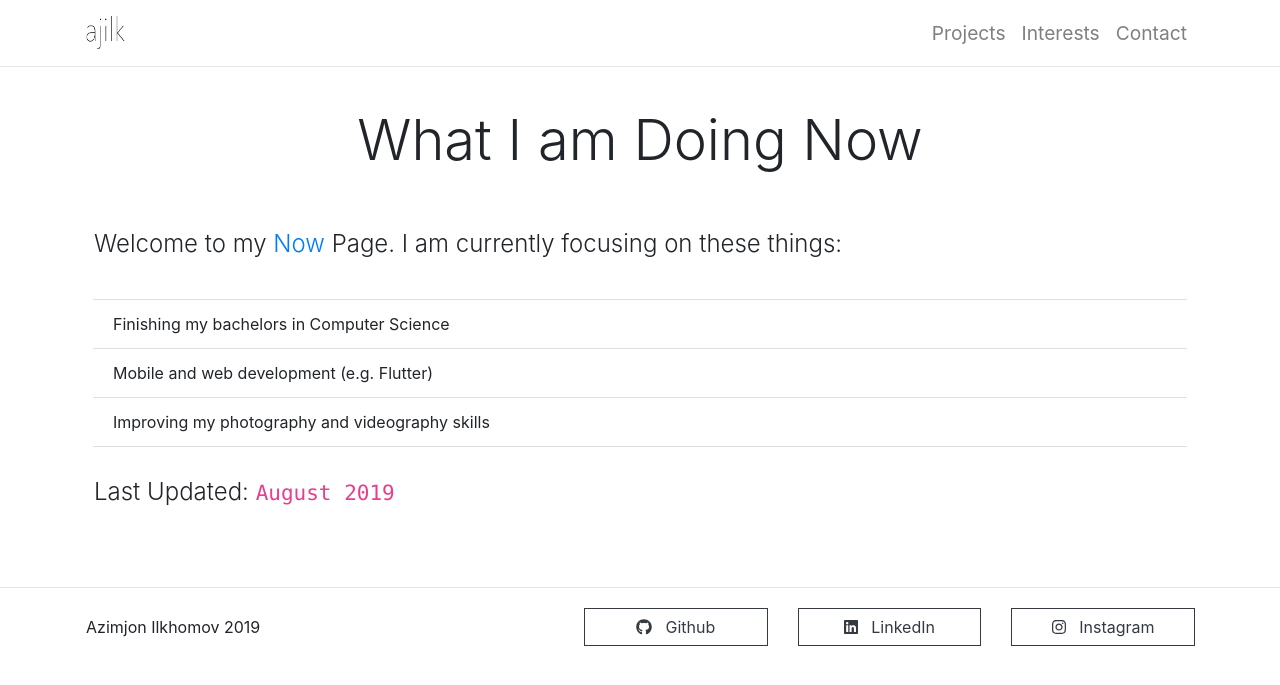
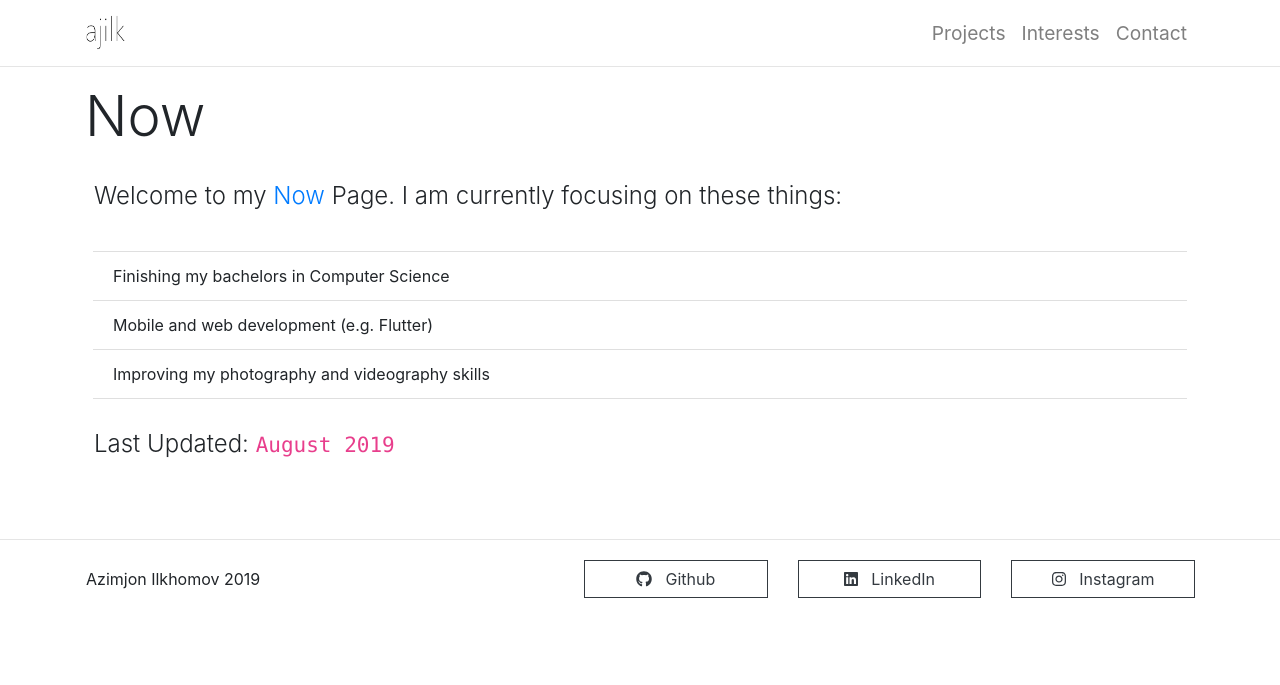
Before and after one commit to ajilk/website, a Jekyll site: the page built from now.html, in a window 1280 px wide. Shown: the top 685 px of the page. Built offline with Jekyll 4.4.1, drawn with Linux system fonts in a browser that asks for light colours.

Commit message:
Fix format | Add reference

```diff
--- a/now.html
+++ b/now.html
@@ -5,19 +5,15 @@ permalink: /now/
 ---
 
 <div class="container">
-  <div class="row justify-content-center p-4">
-    <h1 class="display-4 font-weight-light">What I am Doing Now</h1>
+  <h1 class="display-4">Now</h1>
+  <div class="row p-4">
+    <h4 class="font-weight-light">Welcome to my <a href="https://sivers.org/now">Now</a> Page. I am currently focusing on these things:</h4>
   </div>
-  <div class="row p-4">
-    <h4 class="font-weight-light">Welcome to my <a href="">Now</a> Page. I am currently focusing on these things:</h4>
-  </div>
-  <!-- <div class="row pb-5"> -->
-    <ul class="list-group list-group-flush p-2">
-      <li class="list-group-item">Finishing my bachelors in Computer Science</li>
-      <li class="list-group-item">Mobile and web development (e.g. Flutter)</li>
-      <li class="list-group-item">Improving my photography and videography skills</li>
-    </ul>
-  <!-- </div> -->
+  <ul class="list-group list-group-flush p-2">
+    <li class="list-group-item">Finishing my bachelors in Computer Science</li>
+    <li class="list-group-item">Mobile and web development (e.g. Flutter)</li>
+    <li class="list-group-item">Improving my photography and videography skills</li>
+  </ul>
   <div class="row p-4">
     <h4 class="font-weight-light">Last Updated: <code>August 2019</code></h4>
   </div>
--- a/styles/style.css
+++ b/styles/style.css
@@ -17,6 +17,15 @@
 
 .projects a {
   color: gray;
+}
+
+._link {
+  color: gray;
+}
+
+._link:hover {
+  text-decoration: none;
+  color: black;
 }
 
 .interests h1 {
```
